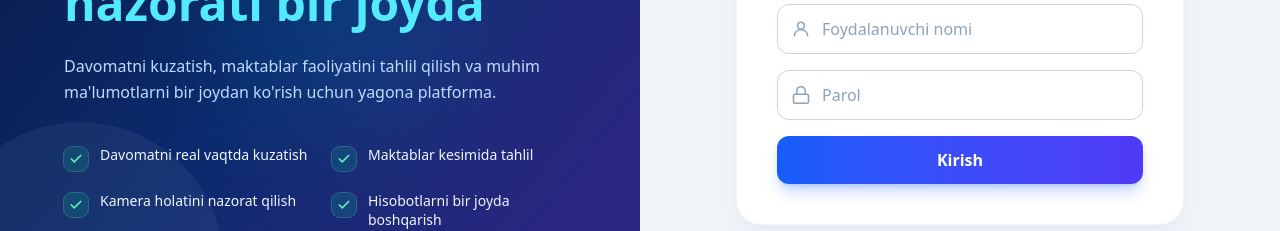
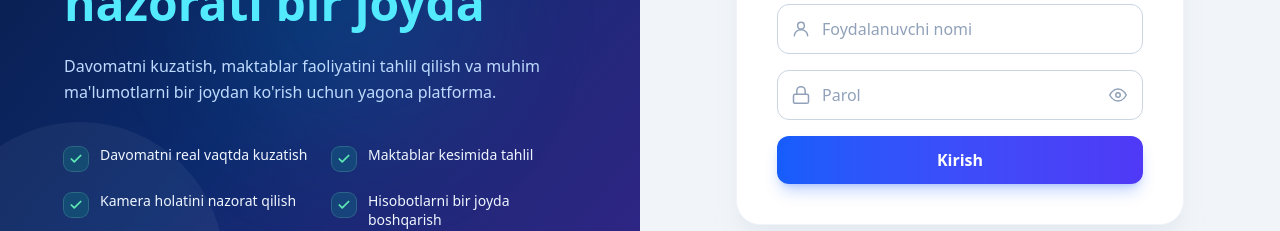
Before and after one commit to Sarvarjon7766/maktab, a React (Vite) app in the folder frontend/: page / in a window 1280 px wide. Shown: the part 390-621 px from the top of the page. Built offline with nearby package versions, Linux system fonts and the light colour scheme; no server answers.

Commit message:
Add show/hide password toggle to the login form
Co-Authored-By: Claude Sonnet 5.5 <noreply@anthropic.com>

```diff
--- a/frontend/src/components/Login.jsx
+++ b/frontend/src/components/Login.jsx
@@ -1,6 +1,7 @@
 import FaceIdMark from "./FaceIdMark"
 import axios from "axios"
 import { useEffect, useState } from "react"
+import { FiEye, FiEyeOff } from "react-icons/fi"
 import { useNavigate } from "react-router-dom"
 import { toast } from "react-toastify"
 import "react-toastify/dist/ReactToastify.css"
@@ -16,6 +17,7 @@ const Login = () => {
 	const { refresh: refreshOrg } = org
 	const [formData, setFormData] = useState({ username: "", password: "" })
 	const [isLoading, setIsLoading] = useState(false)
+	const [showPassword, setShowPassword] = useState(false)
 	const [isCheckingToken, setIsCheckingToken] = useState(true)
 	const navigate = useNavigate()
 
@@ -230,15 +232,24 @@ const Login = () => {
 								</svg>
 							</span>
 							<input
-								type="password"
+								type={showPassword ? "text" : "password"}
 								name="password"
 								value={formData.password}
 								onChange={handleChange}
 								placeholder={tx("Parol")}
 								autoComplete="current-password"
-								className="w-full pl-11 pr-4 py-3 rounded-xl border border-slate-300 text-black placeholder-slate-400
+								className="w-full pl-11 pr-12 py-3 rounded-xl border border-slate-300 text-black placeholder-slate-400
 								focus:ring-2 focus:ring-blue-500 focus:border-blue-600 outline-none transition"
 							/>
+							<button
+								type="button"
+								onClick={() => setShowPassword(v => !v)}
+								aria-label={showPassword ? tx("Parolni yashirish") : tx("Parolni ko'rsatish")}
+								title={showPassword ? tx("Parolni yashirish") : tx("Parolni ko'rsatish")}
+								className="absolute right-2 top-1/2 -translate-y-1/2 rounded-lg p-2 text-slate-400 hover:text-slate-700 hover:bg-slate-100 transition"
+							>
+								{showPassword ? <FiEyeOff size={18} /> : <FiEye size={18} />}
+							</button>
 						</div>
 
 						<button
```
Also changed, not shown: frontend/src/locales/_keys.json, frontend/src/locales/en.json, frontend/src/locales/ru.json.
